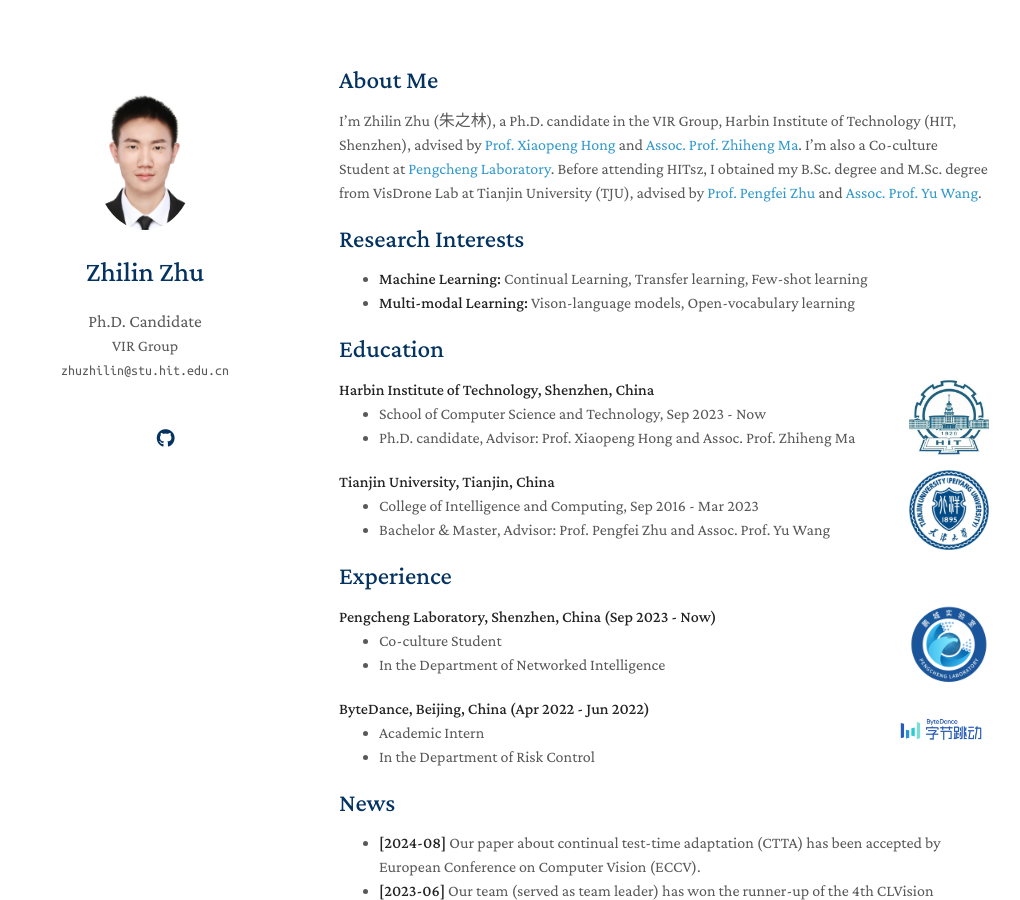
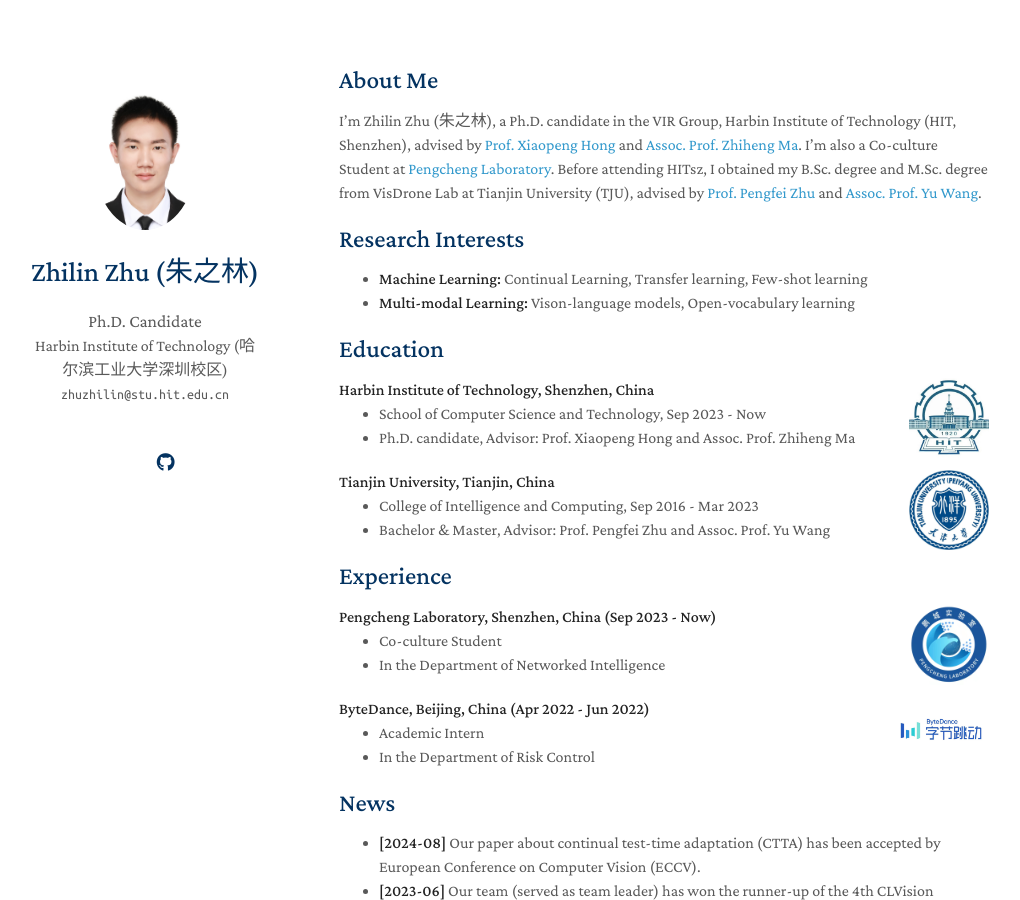
Before and after one commit to z1358/z1358.github.io, a Jekyll site: the page built from index.md, in a window 1280 px wide and 900 px high. Shown: the whole window, without its empty margins (131-1151 px from the left). Built offline with Jekyll 4.4.1, drawn with Linux system fonts in a browser that asks for light colours; a style sheet for code colours, icons or effects is not loaded; our own code applies the rules of GitHub Pages for plain Markdown files.

Commit message:
Update _config.yml

```diff
--- a/_config.yml
+++ b/_config.yml
@@ -1,7 +1,7 @@
 # Basic Information
-title: Zhilin Zhu
+title: Zhilin Zhu (朱之林)
 position: Ph.D. Candidate
-affiliation: VIR Group
+affiliation: Harbin Institute of Technology (哈尔滨工业大学深圳校区)
 email: zhuzhilin@stu.hit.edu.cn
 
 # Search Engine Optimization (SEO)
```
